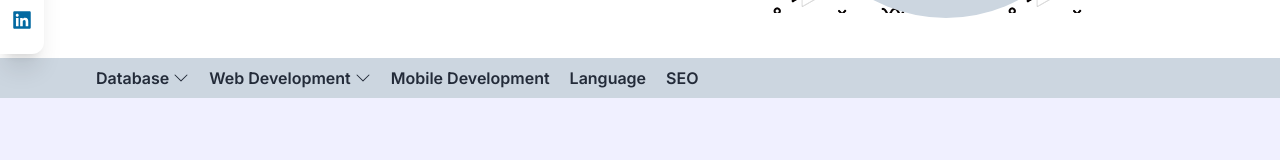
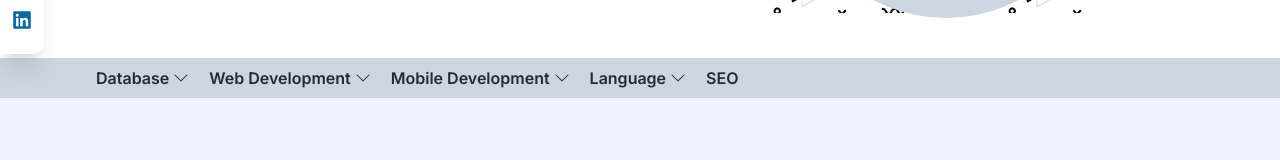
Before and after one commit to sdy2000/dev-log, a React (Create React App) app: page / in a window 1280 px wide. Shown: the part 486-646 px from the top of the page. Built offline with nearby package versions, Linux system fonts and the light colour scheme.

Commit message:
Add dropdow to header mobile navbar

```diff
--- a/src/assets/global.css
+++ b/src/assets/global.css
@@ -26,7 +26,15 @@
     .accounting li{
         @apply font-semibold text-lfs dark:text-dfs hover:text-accent dark:hover:text-accent transition-all duration-300
     }
-
+    .header-bar li a{
+        @apply flex justify-start items-center gap-2
+    }
+    .header-sub-bar{
+        @apply flex flex-col justify-center items-start mt-2
+    }
+    .header-sub-bar li{
+        @apply inline-block hover:bg-lft w-full pl-4 rounded-xl px-2 py-1
+    }
 
     /*--------------- TopBar ----------------*/
     .circle-shap{
--- a/src/parts/Header.jsx
+++ b/src/parts/Header.jsx
@@ -1,12 +1,61 @@
 import React, { useEffect, useState } from 'react'
 import { IconButton, SocialBox, ThemeButton } from '../components'
-import { BsList } from 'react-icons/bs'
+import { BsChevronDown, BsList } from 'react-icons/bs'
 import { IoMdClose } from 'react-icons/io'
 import { Link } from 'react-router-dom'
 import '../assets/global.css'
 
+const categores = [
+    {
+        id: 1,
+        category: 'Database',
+        subCategores: [
+            'MS SQL Server', 'Mongo DB', 'My SQL Server', 'Apache'
+        ]
+    },
+    {
+        id: 2,
+        category: 'Web Development',
+        subCategores: [
+            'React.js', 'Node.js', '.Net Core', 'Jango'
+        ]
+    },
+    {
+        id: 3,
+        category: 'Mobile Development',
+        subCategores: [
+            'React Nativ', 'Zamarin', 'Katlin', 'Java'
+        ]
+    },
+    {
+        id: 4,
+        category: 'Language',
+        subCategores: [
+            'C#', 'JavaScript', 'Phayton', 'Java'
+        ]
+    },
+    {
+        id: 5,
+        category: 'SEO',
+    },
+]
+
 const Header = () => {
     const [isOpenList, setIsOpenList] = useState(false);
+    const [clickStates, setClickStates] = useState({})
+
+    const handleOnClick = (id) => {
+        if (clickStates[id] ===true) {
+            setClickStates({
+                [id]: false
+            });
+        }
+        else {
+            setClickStates({
+                [id]: !false
+            });
+        }
+    };
 
     useEffect(() => {
         window.addEventListener('resize', () => {
@@ -91,12 +140,25 @@ const Header = () => {
                         </div>
                         <div className='mobile-nav-wrapper'>
                             <h3 className='title'>Topics</h3>
-                            <ul>
-                                <li><Link to="#">Database</Link></li>
-                                <li><Link to="#">.Net Core</Link></li>
-                                <li><Link to="#">React</Link></li>
-                                <li><Link to="#">SQL Server</Link></li>
-                                <li><Link to="#">SEO</Link></li>
+                            <ul className='header-bar flex flex-col justify-center items-start gap-2 text-lfp dark:text-dfp'>
+                                {
+                                    categores.map((cat) => (
+                                        <li
+                                            onClick={() => handleOnClick(cat.id)}
+                                            key={cat.id} id={cat.id}>
+                                            <Link to="#">{cat.category} {cat.subCategores && (<BsChevronDown />)}</Link>
+                                            {cat.subCategores && (
+                                                <ul className={`${!clickStates[cat.id] && 'hidden'} header-sub-bar`}>
+                                                    {cat.subCategores.map((subCat, idx) => (
+                                                        <li key={idx}>
+                                                            <Link to='/#'>{subCat}</Link>
+                                                        </li>
+                                                    ))}
+                                                </ul>
+                                            )}
+                                        </li>
+                                    ))
+                                }
                             </ul>
                         </div>
 
--- a/src/parts/home/BottonNavBar.jsx
+++ b/src/parts/home/BottonNavBar.jsx
@@ -20,10 +20,16 @@ const categores = [
     {
         id: 3,
         category: 'Mobile Development ',
+        subCategores: [
+            'React Nativ', 'Zamarin', 'Katlin', 'Java'
+        ]
     },
     {
         id: 4,
         category: 'Language',
+        subCategores: [
+            'C#', 'JavaScript', 'Phayton', 'Java'
+        ]
     },
     {
         id: 5,
```
